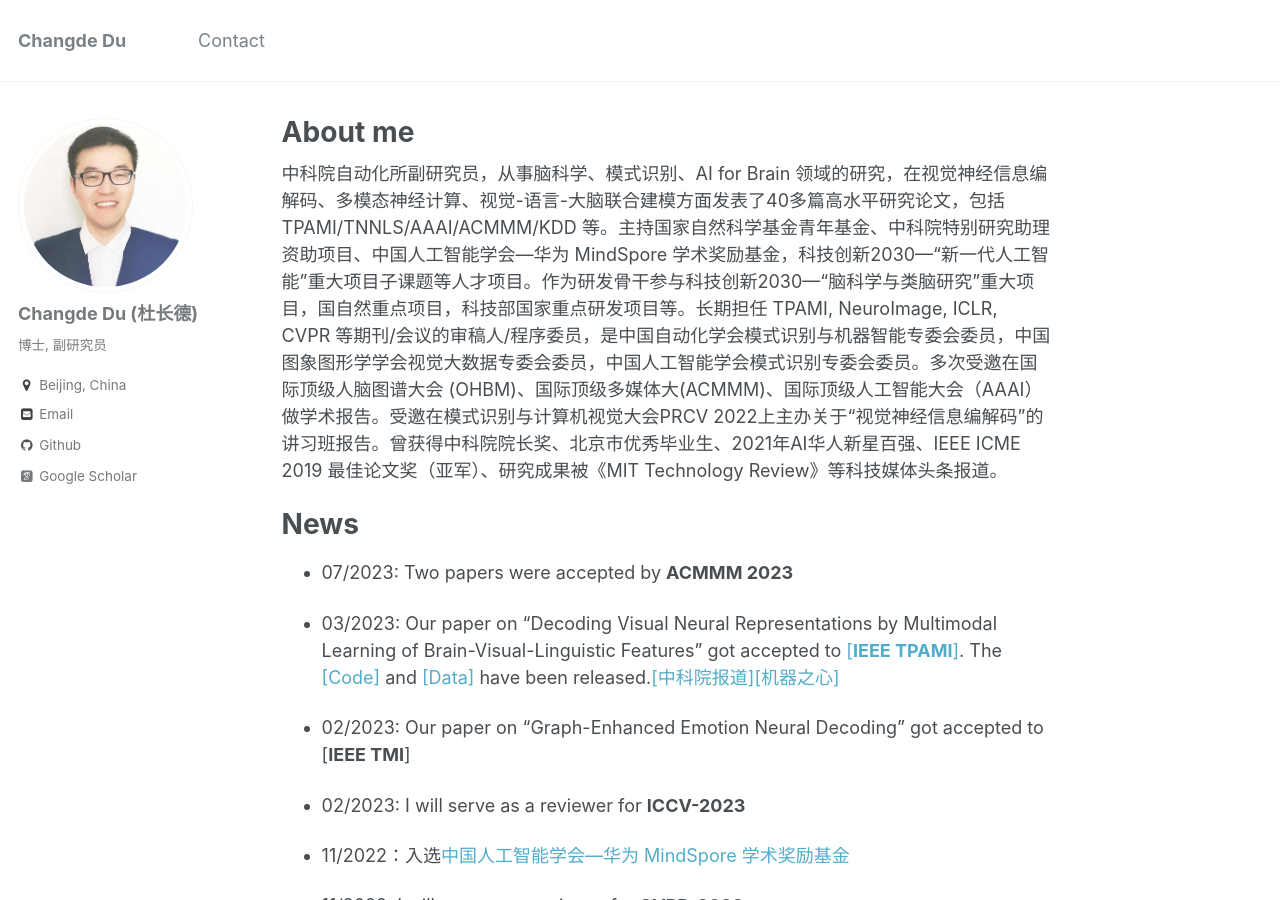
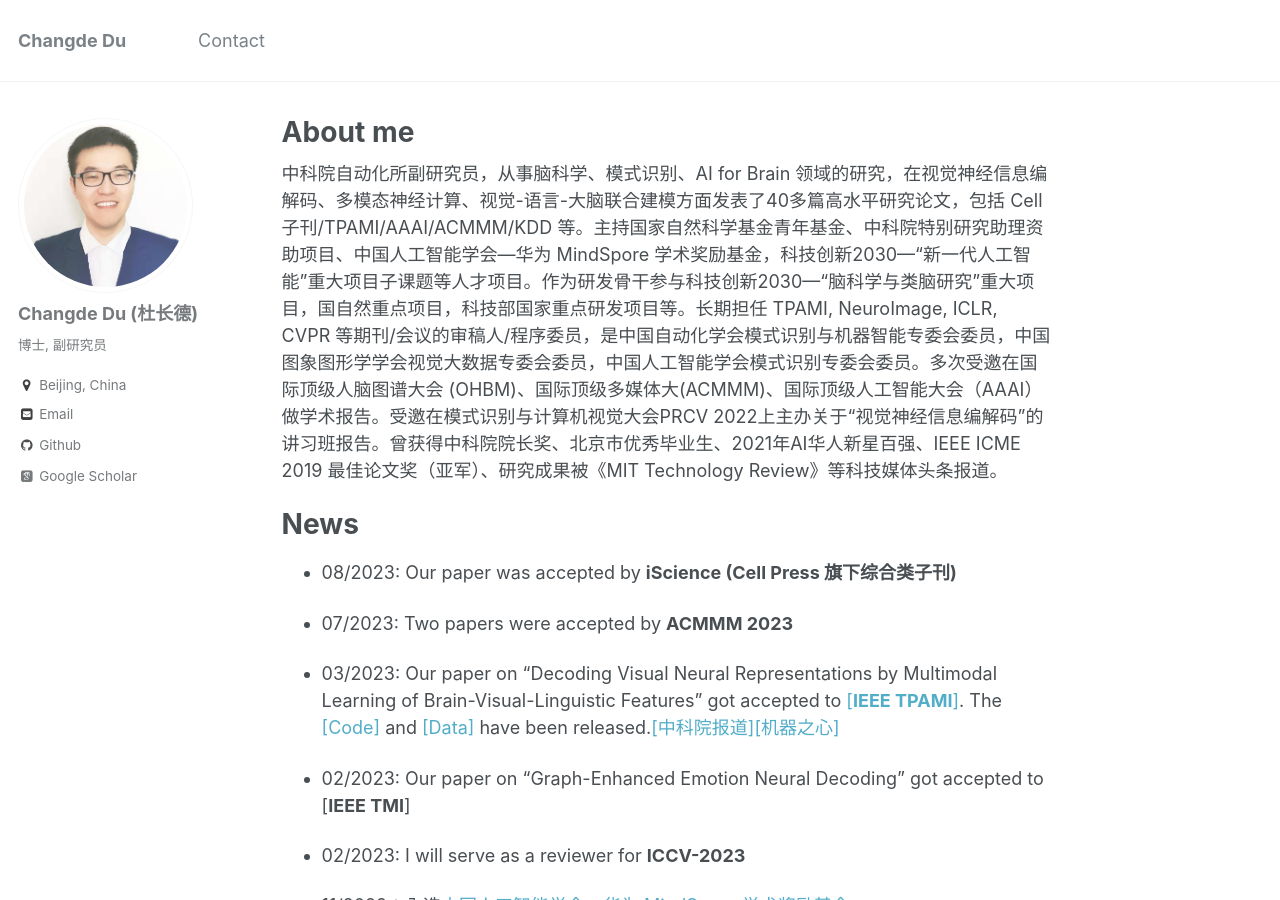
Before and after one commit to ChangdeDu/changdedu.github.io, a Jekyll site: the page built from _pages/about.md, in a window 1280 px wide and 900 px high. Built offline with Jekyll 4.4.1, drawn with Linux system fonts in a browser that asks for light colours; some web fonts are replaced.

Commit message:
Update about.md

```diff
--- a/_pages/about.md
+++ b/_pages/about.md
@@ -8,10 +8,12 @@ redirect_from:
   - /about.html
 ---
 
-中科院自动化所副研究员，从事脑科学、模式识别、AI for Brain 领域的研究，在视觉神经信息编解码、多模态神经计算、视觉-语言-大脑联合建模方面发表了40多篇高水平研究论文，包括 TPAMI/TNNLS/AAAI/ACMMM/KDD 等。主持国家自然科学基金青年基金、中科院特别研究助理资助项目、中国人工智能学会—华为 MindSpore 学术奖励基金，科技创新2030—“新一代人工智能”重大项目子课题等人才项目。作为研发骨干参与科技创新2030—“脑科学与类脑研究”重大项目，国自然重点项目，科技部国家重点研发项目等。长期担任 TPAMI, NeuroImage, ICLR, CVPR 等期刊/会议的审稿人/程序委员，是中国自动化学会模式识别与机器智能专委会委员，中国图象图形学学会视觉大数据专委会委员，中国人工智能学会模式识别专委会委员。多次受邀在国际顶级人脑图谱大会 (OHBM)、国际顶级多媒体大(ACMMM)、国际顶级人工智能大会（AAAI）做学术报告。受邀在模式识别与计算机视觉大会PRCV 2022上主办关于“视觉神经信息编解码”的讲习班报告。曾获得中科院院长奖、北京市优秀毕业生、2021年AI华人新星百强、IEEE ICME 2019 最佳论文奖（亚军）、研究成果被《MIT Technology Review》等科技媒体头条报道。
+中科院自动化所副研究员，从事脑科学、模式识别、AI for Brain 领域的研究，在视觉神经信息编解码、多模态神经计算、视觉-语言-大脑联合建模方面发表了40多篇高水平研究论文，包括 Cell子刊/TPAMI/AAAI/ACMMM/KDD 等。主持国家自然科学基金青年基金、中科院特别研究助理资助项目、中国人工智能学会—华为 MindSpore 学术奖励基金，科技创新2030—“新一代人工智能”重大项目子课题等人才项目。作为研发骨干参与科技创新2030—“脑科学与类脑研究”重大项目，国自然重点项目，科技部国家重点研发项目等。长期担任 TPAMI, NeuroImage, ICLR, CVPR 等期刊/会议的审稿人/程序委员，是中国自动化学会模式识别与机器智能专委会委员，中国图象图形学学会视觉大数据专委会委员，中国人工智能学会模式识别专委会委员。多次受邀在国际顶级人脑图谱大会 (OHBM)、国际顶级多媒体大(ACMMM)、国际顶级人工智能大会（AAAI）做学术报告。受邀在模式识别与计算机视觉大会PRCV 2022上主办关于“视觉神经信息编解码”的讲习班报告。曾获得中科院院长奖、北京市优秀毕业生、2021年AI华人新星百强、IEEE ICME 2019 最佳论文奖（亚军）、研究成果被《MIT Technology Review》等科技媒体头条报道。
 
 
 # News
+- 08/2023: Our paper was accepted by **iScience (Cell Press 旗下综合类子刊)**
+
 - 07/2023: Two papers were accepted by **ACMMM 2023**
 
 - 03/2023: Our paper on "Decoding Visual Neural Representations by Multimodal Learning of Brain-Visual-Linguistic Features" got accepted to [[**IEEE TPAMI**]](https://ieeexplore.ieee.org/document/10089190). The [[Code]](https://github.com/ChangdeDu/BraVL) and [[Data]](https://figshare.com/articles/dataset/BraVL/17024591) have been released.[[中科院报道]](https://www.cas.cn/syky/202304/t20230407_4883387.shtml)[[机器之心]](https://mp.weixin.qq.com/s/6Q6aUq5zAo6CWwWJR3zlsw)
```
